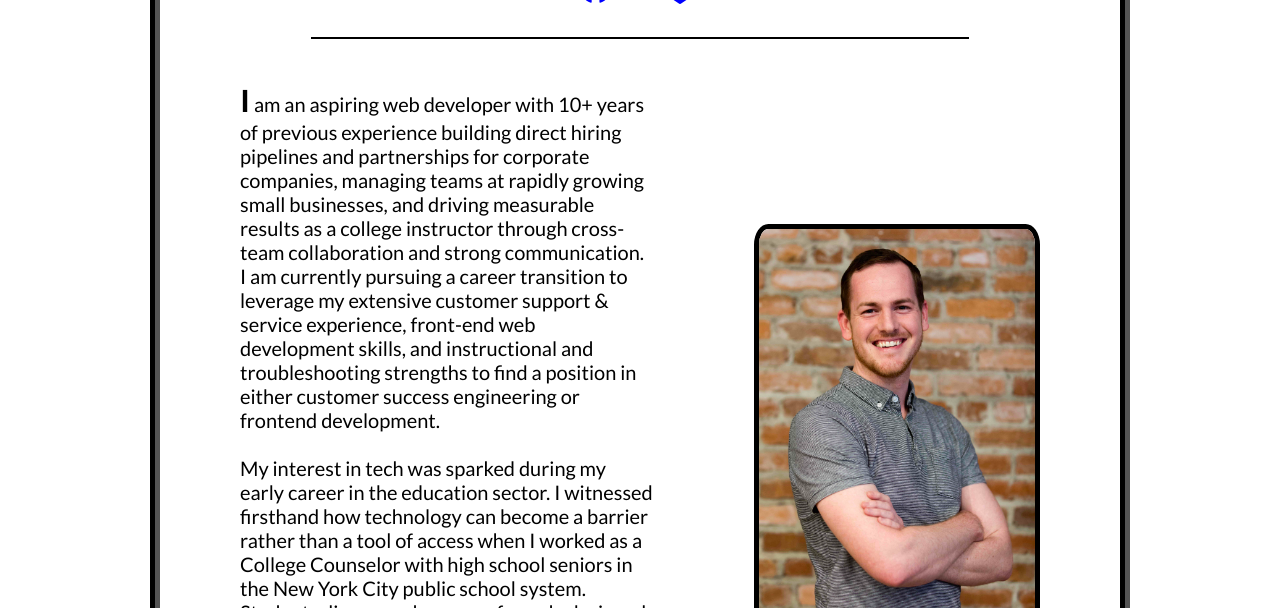
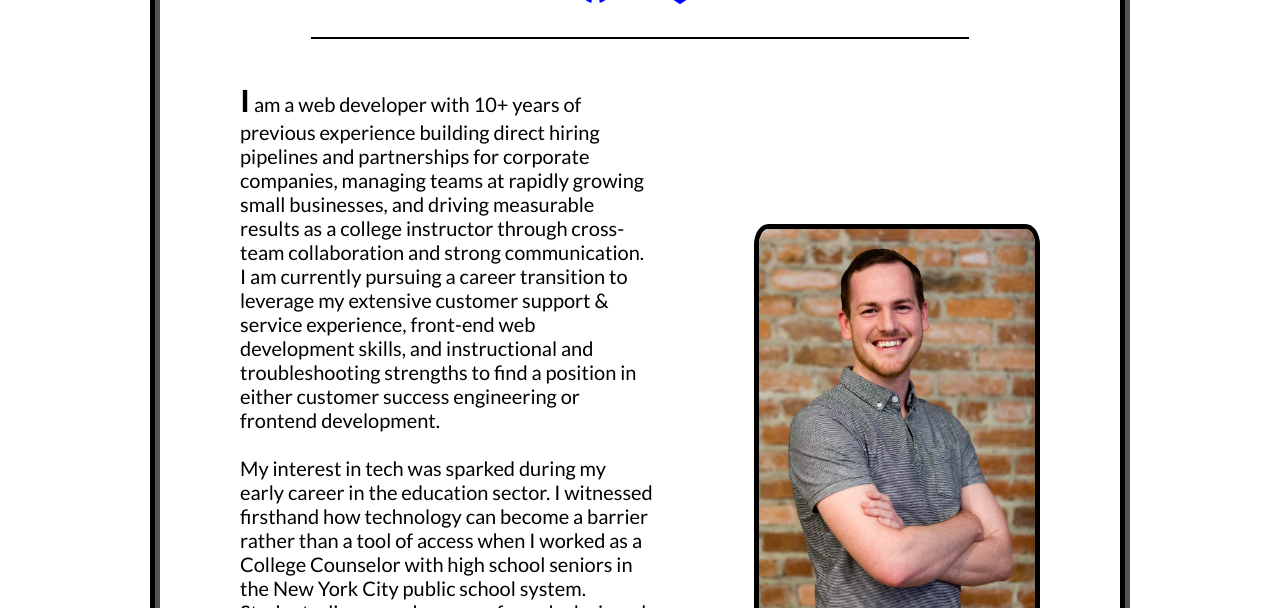
Before and after one commit to jonathan-crepeau/jonathan-crepeau.github.io, a plain HTML site: page about.html in a window 1280 px wide. Shown: the part 192-800 px from the top of the page. Drawn offline with Linux system fonts and the light colour scheme.

Commit message:
update bio

```diff
--- a/about.html
+++ b/about.html
@@ -40,7 +40,7 @@
             </div>
             <span class="divider-line"></span>
             <div id="bio-container">
-                <p><span class="large-name">I</span> am an aspiring web developer with 10+ years of previous experience building direct hiring pipelines and partnerships for corporate companies, managing teams at rapidly growing small businesses, and driving measurable results as a college instructor through cross-team collaboration and strong communication.
+                <p><span class="large-name">I</span> am a web developer with 10+ years of previous experience building direct hiring pipelines and partnerships for corporate companies, managing teams at rapidly growing small businesses, and driving measurable results as a college instructor through cross-team collaboration and strong communication.
 
                 I am currently pursuing a career transition to leverage my extensive customer support & service experience, front-end web development skills, and instructional and troubleshooting strengths to find a position in either customer success engineering or frontend development.
                 <br><br>
```
